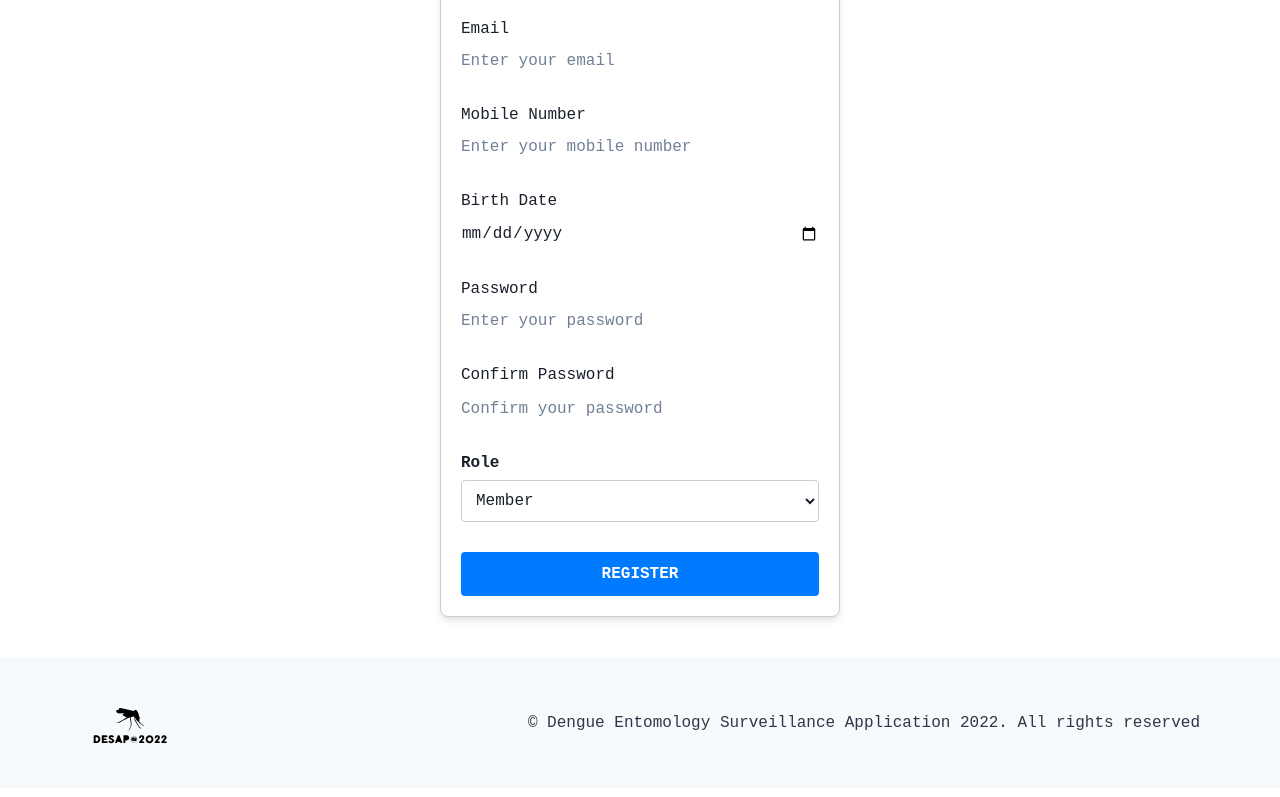
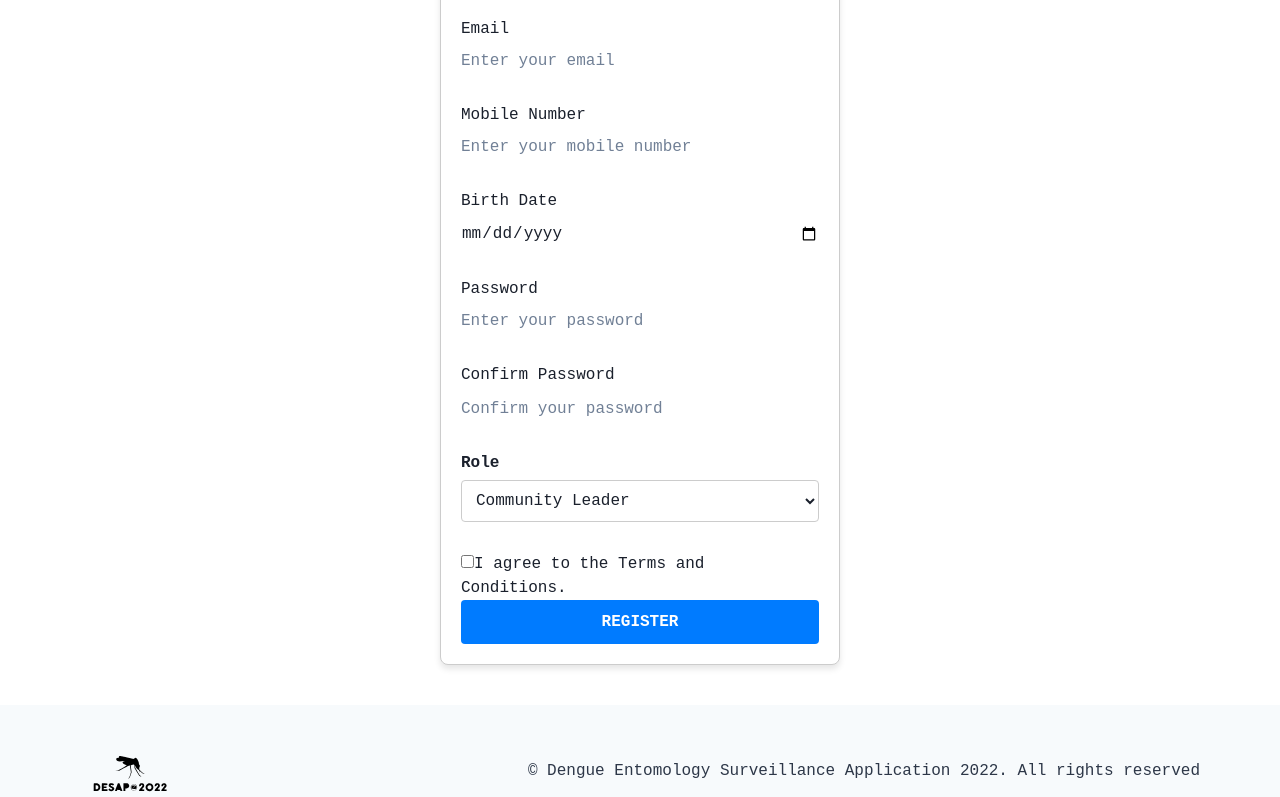
Before and after one commit to ALI-HARIZ-PERSONAL/DESaP-ts, a Next.js app: page /account/register in a window 1280 px wide. Shown: the part 365-1162 px from the top of the page. Built offline with nearby package versions, Linux system fonts and the light colour scheme; no server answers.

Commit message:
changed all member variable to community-member

```diff
--- a/app/(desap)/account/register/page.tsx
+++ b/app/(desap)/account/register/page.tsx
@@ -76,6 +76,11 @@ const RegistrationPage = () => {
             return;
         }
 
+        if (!formData.termsAccepted) {
+            alert('You must agree to the Terms and Conditions to register.');
+            return;
+        }
+
         try {
             const response = await fetch('/api/account/register', {
                 method: 'POST',
@@ -102,8 +107,8 @@ const RegistrationPage = () => {
                 case 'operation-team':
                     router.push('/dashboard/operation-team');
                     break;
-                case 'member':
-                    router.push('/dashboard/member');
+                case 'community-member':
+                    router.push('/dashboard/community-member');
                     break;
                 default:
                     router.push('/dashboard/member'); // Default redirection if role is not recognized
@@ -269,10 +274,26 @@ const RegistrationPage = () => {
                         }}
                     >
                         <option value="community-leader">Community Leader</option>
-                        <option value="member">Member</option>
+                        <option value="community-member">Community Member</option>
                         <option value="operation-team">Operation Team</option>
                     </select>
                 </div>
+
+                {/*TnC checkbox */}
+                <div>
+                    <input
+                        type="checkbox"
+                        id="terms"
+                        name="terms"
+                        onChange={(e) =>
+                            setFormData({ ...formData, termsAccepted: e.target.checked })
+                        }
+                    />
+                    <label htmlFor="terms">
+                        I agree to the <a href="/terms">Terms and Conditions</a>.
+                    </label>
+                </div>
+
 
                 {/* Submit Button */}
                 <button
```
Also changed, not shown: app/(desap)/dashboard/community-member/page.tsx (renamed from app/(desap)/dashboard/member/page.tsx).
